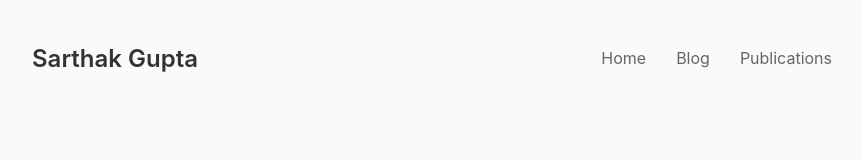
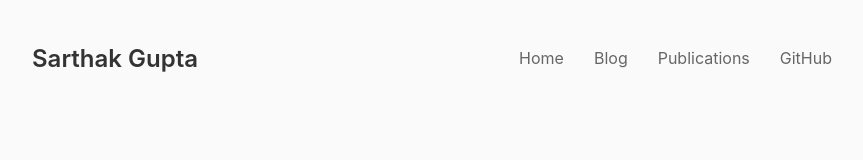
Before and after one commit to mr-sarthakgupta/mr-sarthakgupta.github.io, a plain HTML site: page index.html in a window 1280 px wide. Shown: the top 160 px of the page, without its empty margins (208-1071 px from the left). Drawn offline with Linux system fonts and the light colour scheme.

Commit message:
Update index.html

```diff
--- a/index.html
+++ b/index.html
@@ -198,9 +198,8 @@
                 <a href="#home">Home</a>
                 <!-- <a href="#now">Now</a> -->
                 <a href="blog.html">Blog</a>
-                <!-- <a href="#links">Links</a> -->
-                <!-- <a href="#abandoned-projects">Backburner projects</a> -->
                 <a href="https://scholar.google.com/citations?user=4pAK58UAAAAJ&hl=en">Publications</a>
+                <a href="https://github.com/mr-sarthakgupta">GitHub</a>
             </nav>
         </header>
 
```
